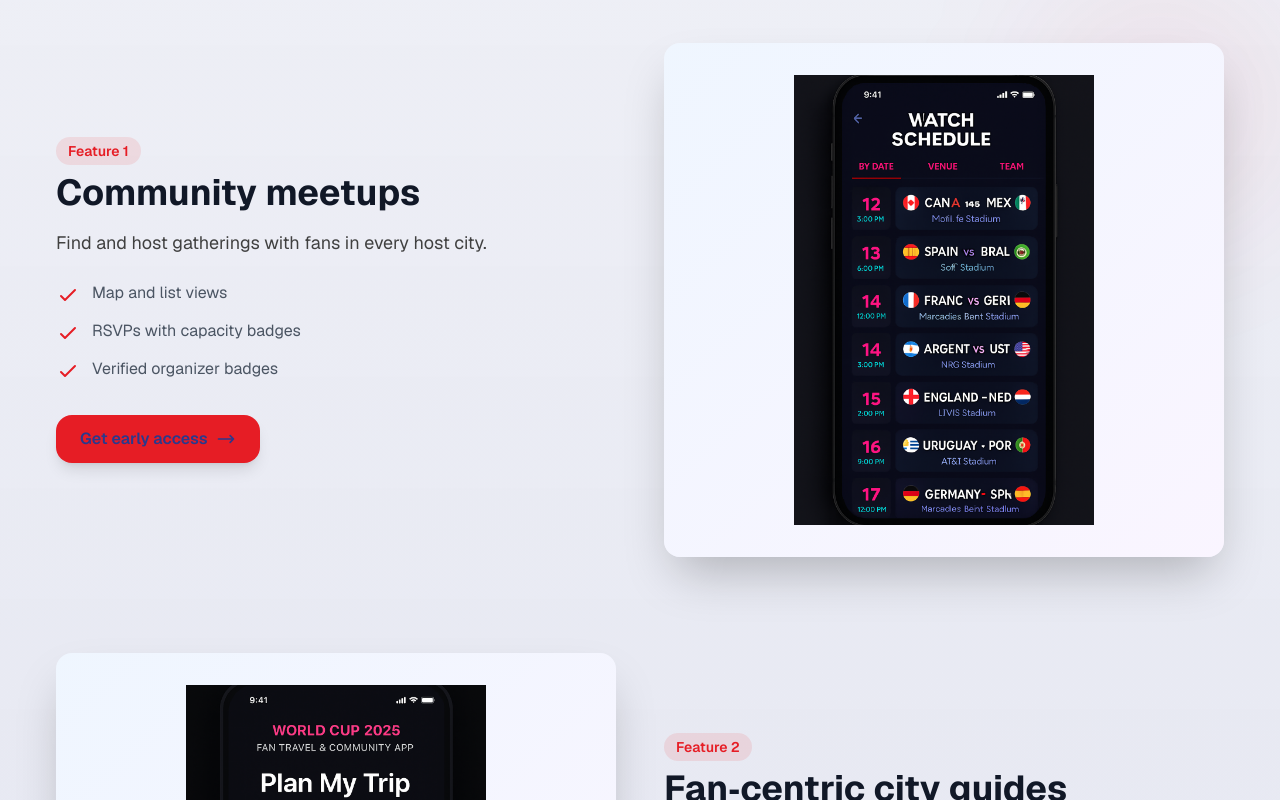
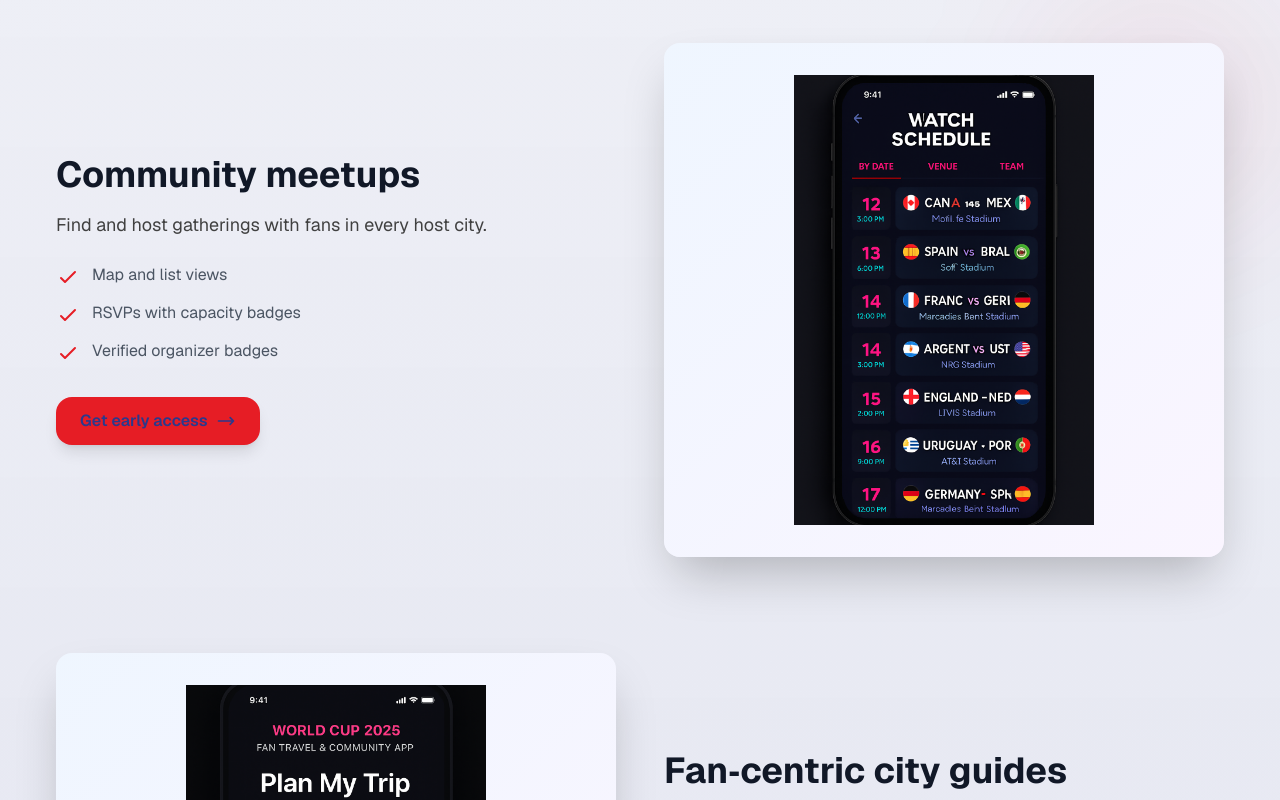
Before and after one commit to unhalum90/worldcup, a Next.js app in the folder web/: page / in a window 1280 px wide. Shown: the part 1340-2140 px from the top of the page. Built offline with nearby package versions, Linux system fonts and the light colour scheme.

Commit message:
style: remove feature badges from landing feature chunks

```diff
--- a/web/components/landing/FeatureChunks.tsx
+++ b/web/components/landing/FeatureChunks.tsx
@@ -42,9 +42,7 @@ export default function FeatureChunks() {
             >
               {/* Text Content */}
               <div className="flex-1 space-y-4">
-                <div className="inline-block px-3 py-1 rounded-full bg-[color:var(--color-accent-red)]/10 text-[color:var(--color-accent-red)] text-sm font-semibold mb-2">
-                  Feature {idx + 1}
-                </div>
+                {/* Badge removed per request */}
                 <h3 className="text-2xl sm:text-3xl lg:text-4xl font-bold">
                   {it.title}
                 </h3>
```
